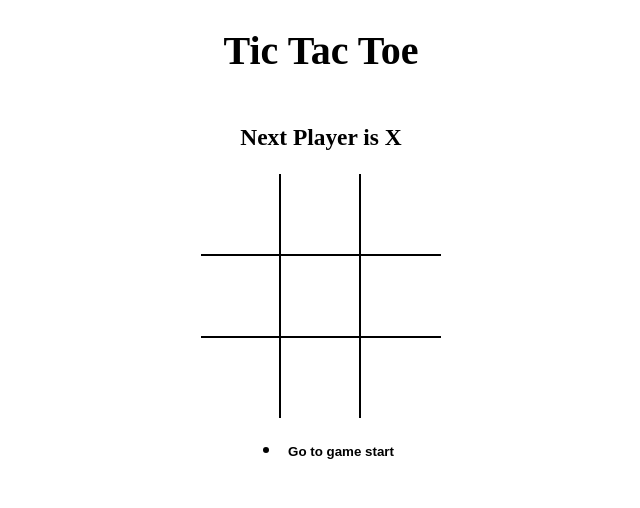
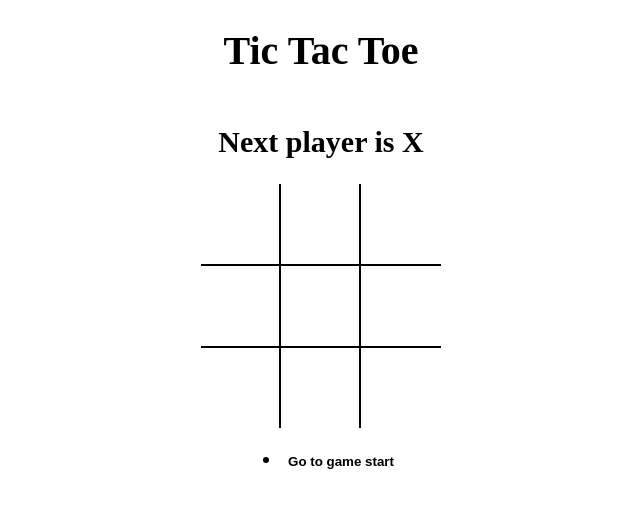
Before and after one commit to srinivas279/TicTacToe, a React (Vite) app: page / in a window 1280 px wide. Shown: the top 508 px of the page, without its empty margins (319-959 px from the left). Built offline with nearby package versions, Linux system fonts and the light colour scheme.

Commit message:
added draw-match  message with conditional rendering

```diff
--- a/src/App.jsx
+++ b/src/App.jsx
@@ -2,6 +2,7 @@
 import Board from "./components/Board"
 import { calculateWinner } from "./winnerCal";
 import History from "./components/History"
+import StatusMessage from "./components/StatusMessage";
 
  const App = () =>{
 
@@ -12,7 +13,6 @@
 
   const winner = calculateWinner(current.board);
 
-  const message= winner? `winner is ${winner}`: `Next Player is ${current.isXNext ? "X" : "O"}`
 
   const handleOnClick=(position)=>{
 
@@ -43,7 +43,7 @@
   return(
   <div className="app">
     <h1> Tic Tac Toe</h1>
-    <h3>{message}</h3>
+   <StatusMessage winner = {winner} current={current}/>
 
     <Board handleOnClick={handleOnClick} board={current.board}/>
     <History history={history} moveTo={moveTo} currentMove={currentMove}/>
--- /dev/null
+++ b/src/components/StatusMessage.jsx
@@ -0,0 +1,22 @@
+import React from 'react'
+
+/**
+ *
+ * const message= winner? `winner is ${winner}`:
+ *  `Next Player is ${current.isXNext ? "X" : "O"}`
+ */
+
+const StatusMessage = ({winner,current}) => {
+
+    const noMovesLeft = current.board.every((el)=>el !== null)
+
+  return (
+    <h2>
+        {winner && `Winner is ${winner}`}
+        {!winner && !noMovesLeft && `Next player is ${current.isXNext ? 'X' : 'O'}`}
+        {!winner && noMovesLeft && 'X and O tied'}
+    </h2>
+  )
+}
+
+export default StatusMessage
```
